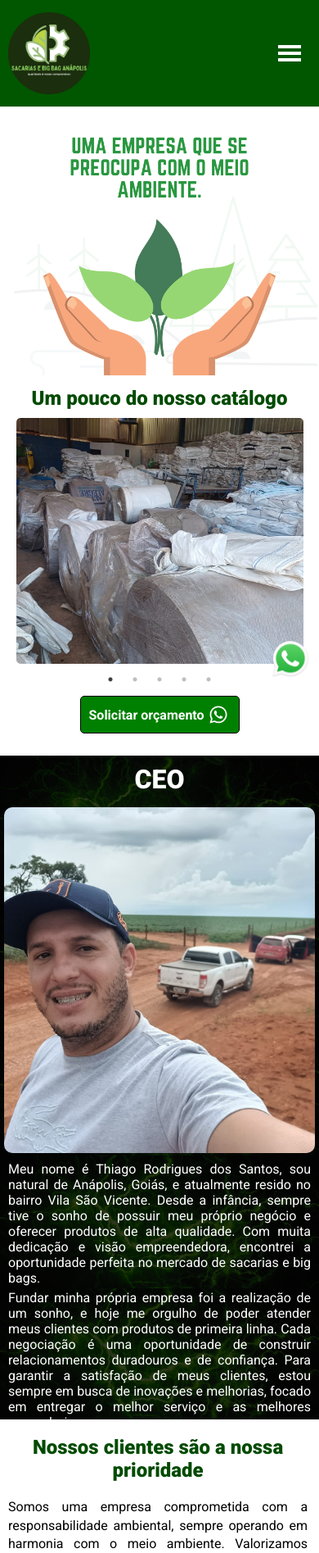
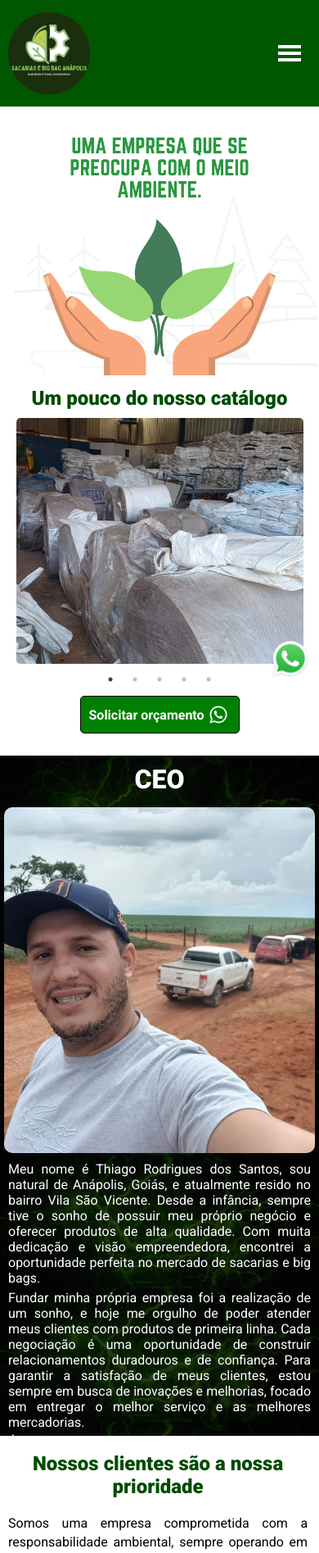
Before and after one commit to JulioAlvesSilva/sacarias_anapolis, a Next.js app: page / in a window 390 px wide. Shown: the top 1895 px of the page at 82% size. Built offline with nearby package versions, Linux system fonts and the light colour scheme.

Commit message:
06-07-2024 3

```diff
--- a/src/app/pages/main/components/ceo/CEO.module.scss
+++ b/src/app/pages/main/components/ceo/CEO.module.scss
@@ -4,7 +4,7 @@
     background-image: url('/imagens/ceo/fundo.png');
     background-size: 100%;
     @media(max-width:800px){
-        height: 810px;
+        height: 830px;
     }
     h2{
         color: rgb(255, 255, 255);
```
